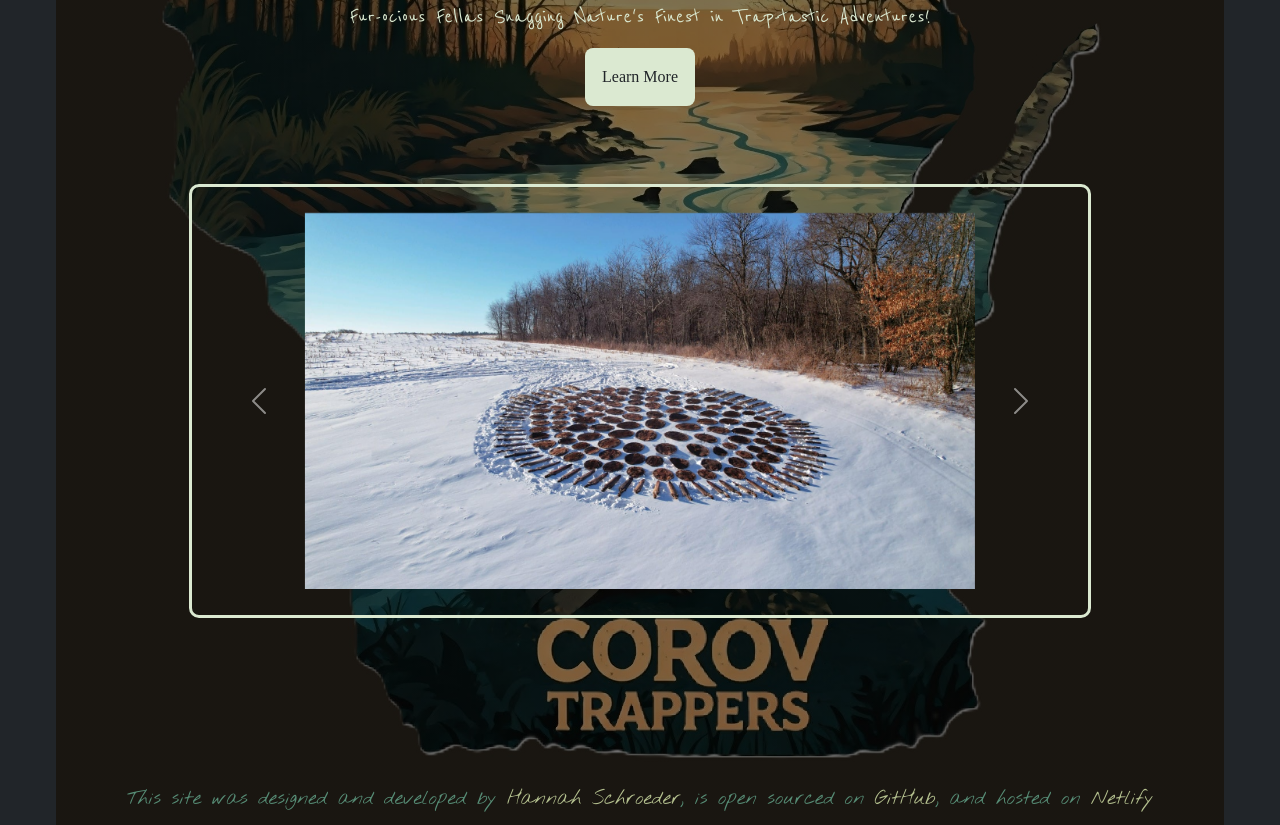
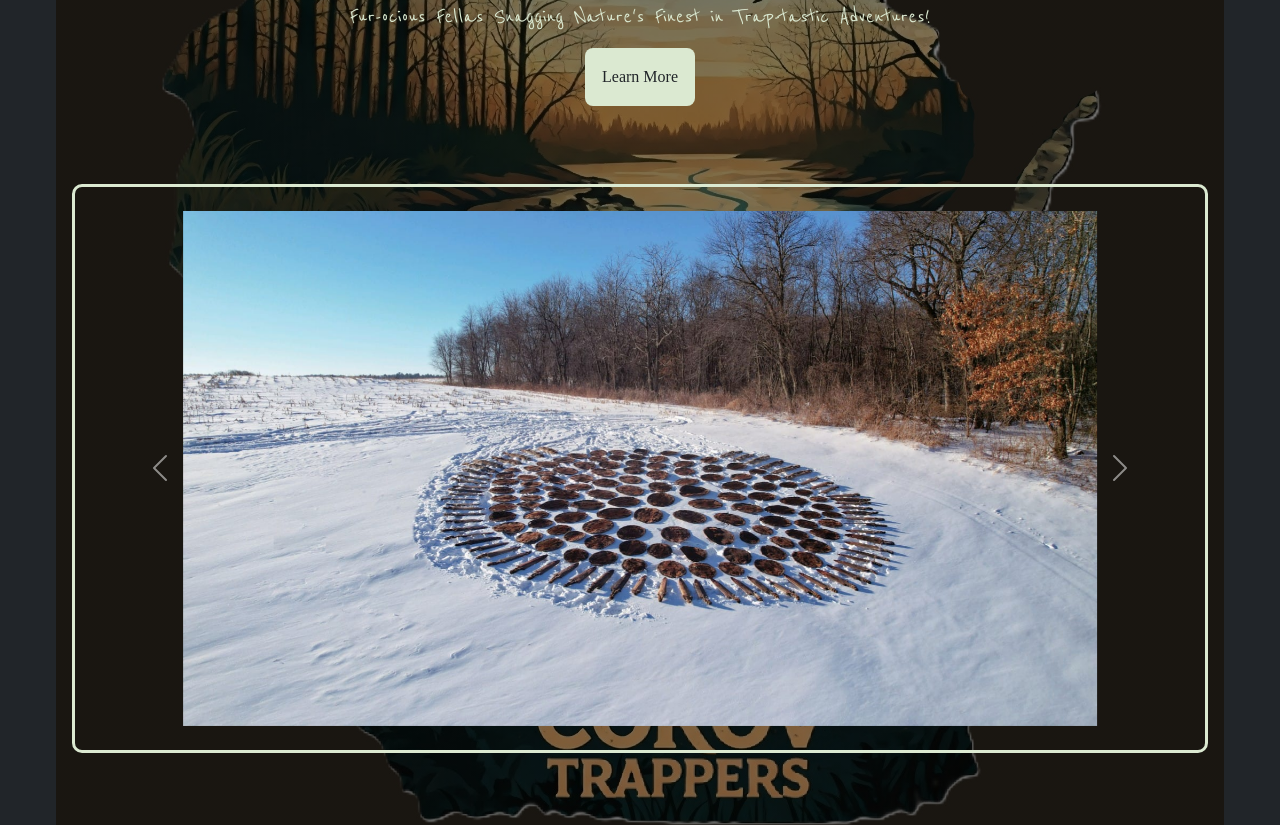
Before and after one commit to h-schroeder-coder/corov_trappers, a React (Create React App) app: page / in a window 1280 px wide. Shown: the part 380-1205 px from the top of the page. Built offline with nearby package versions, Linux system fonts and the light colour scheme; a web font is replaced by a local one.

Commit message:
Adjustments to image css

```diff
--- a/src/App.css
+++ b/src/App.css
@@ -22,5 +22,5 @@
   display: block;
   margin: 1rem auto;
   padding: 1rem;
-  max-width: 80%;
+  max-width: 100%;
 }
--- a/src/ImageCarousel.css
+++ b/src/ImageCarousel.css
@@ -5,13 +5,13 @@
 .ImageCarousel .slide {
     display: block;
     margin: 30px 0 50px 0;
-    padding: 10px;
+    padding: 0.5rem;
     border: 3px solid var(--tertiary-color);
     border-radius: 10px;
 }
 
 .ImageCarousel img {
-    width: 80%;
+    width: 85%;
     margin: 0 auto;
     padding: 1rem;
 }
```
